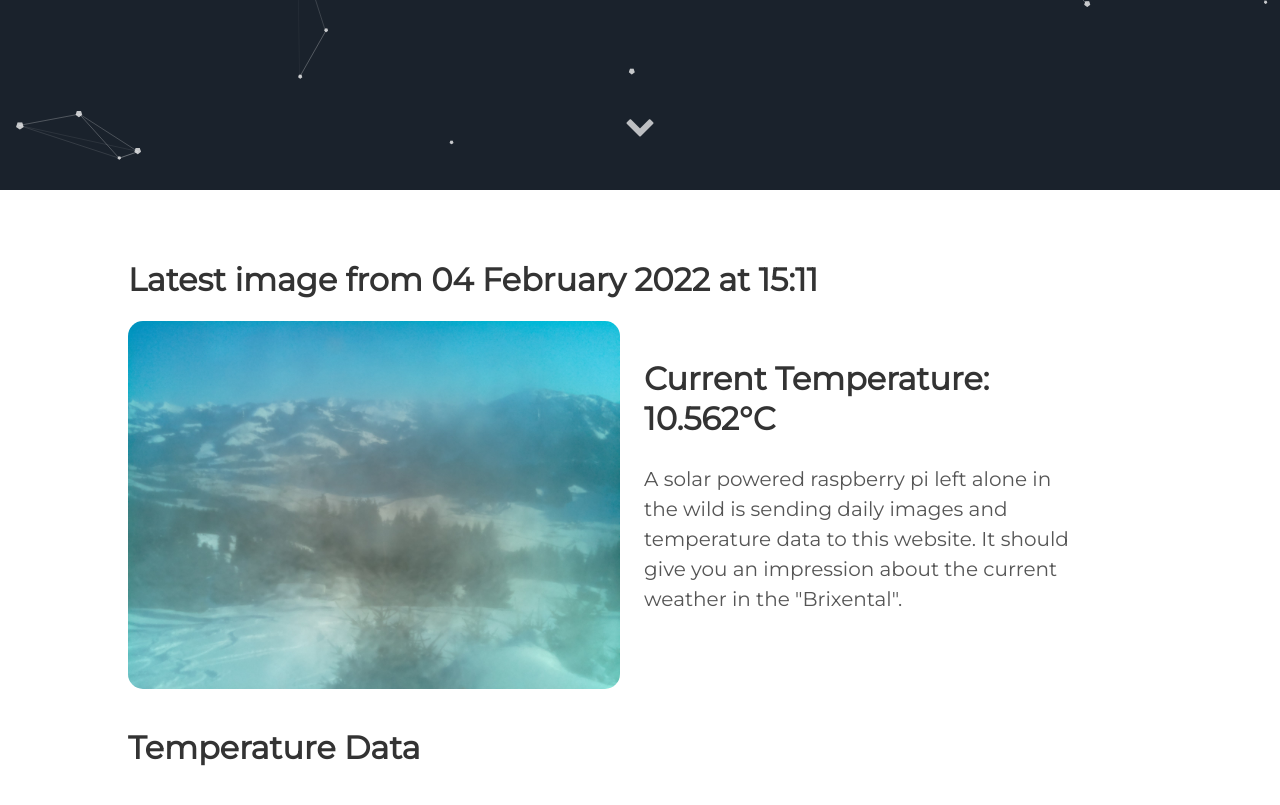
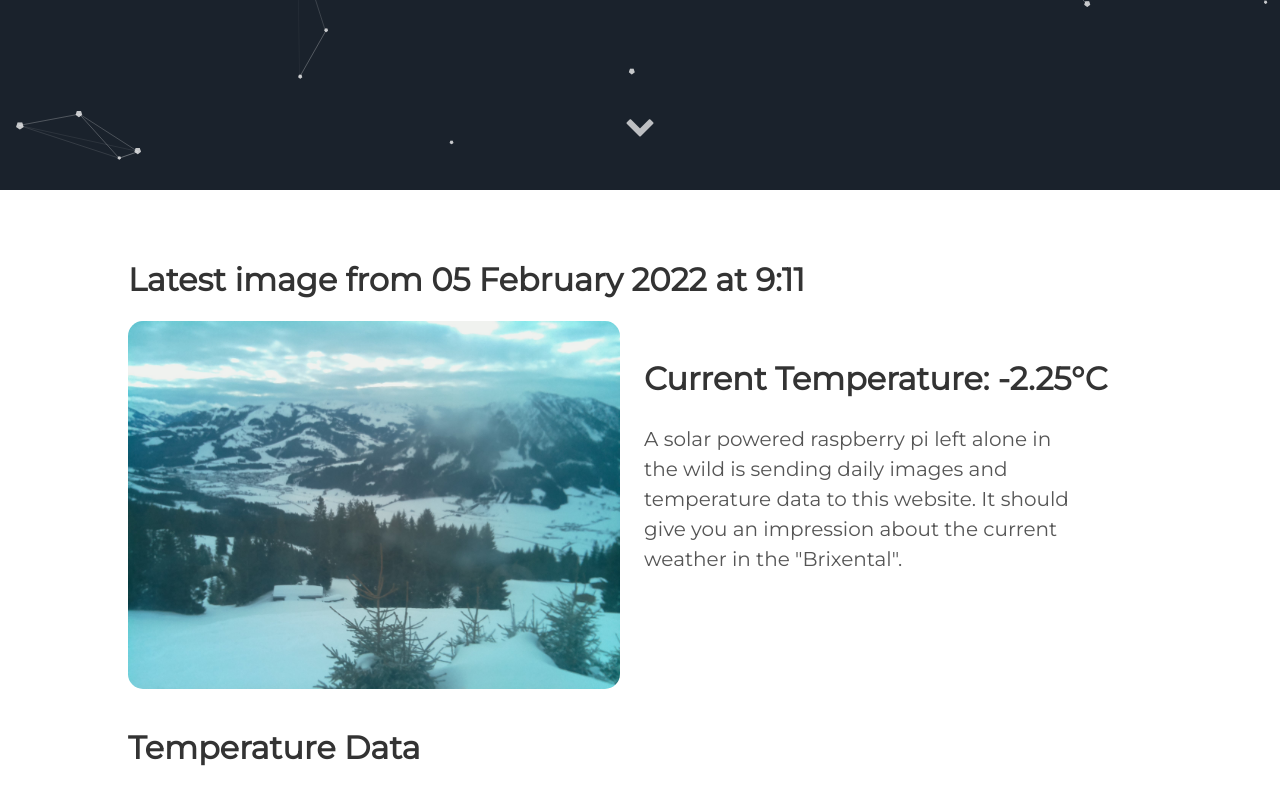
Before and after one commit to vektorious/vektorious.github.io, a Jekyll site: the page built from resources/huette.md, in a window 1280 px wide and 900 px high, scrolled down 710 px. Shown: the top 805 px of the window. Built offline with Jekyll 4.4.1, drawn with Linux system fonts in a browser that asks for light colours.

Commit message:
I'm a bot beep boop

```diff
--- a/resources/huette.md
+++ b/resources/huette.md
@@ -6,13 +6,13 @@ image: '/assets/img/'
 description: 'Live image from the Austrian alps'
 twitter_text: ' '
 ---
-## Latest image from 04 February 2022 at 15:11
+## Latest image from 05 February 2022 at  9:11
 <div class="huette">
   <div class="huette-image">
     <img src="{{ "/assets/img/huette.jpg" | prepend: site.baseurl }}">
   </div>
   <div class="huette-text">
-        <h2>Current Temperature: 10.562°C</h2>
+        <h2>Current Temperature: -2.25°C</h2>
         <p>A solar powered raspberry pi left alone in the wild is sending daily images and temperature data to this website. It should give you an impression about the current weather in the "Brixental".</p>
 
   </div>
```
Also changed, not shown: rpi-script/2022-02-05_090942.txt (renamed from rpi-script/2022-02-04_150940.txt, +5 -5 lines), rpi-script/huette.md (+2 -2 lines), assets/img/huette.jpg, assets/img/temp_plot.png, rpi-script/temp_plot.png, 1 other file.
